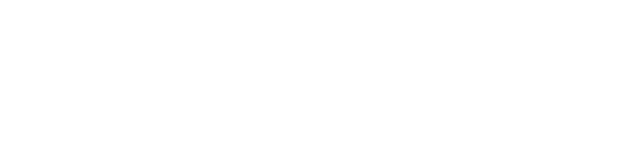
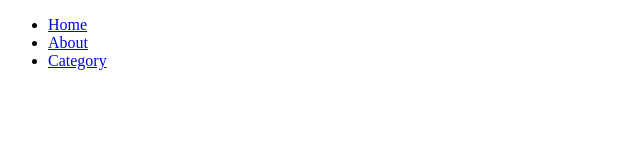
Before and after one commit to TyDAngga/SistemPPDB-SMK-REST-Arsitektur, a plain HTML site: page index.html in a window 1280 px wide. Shown: the whole page, without its empty margins (0-640 px from the left). Drawn offline with Linux system fonts and the light colour scheme.

Commit message:
index.html has nav tag and ul li and all the inside tag

```diff
--- a/index.html
+++ b/index.html
@@ -7,6 +7,24 @@
     <title>Document</title>
 </head>
 <body>
-
+    <nav class="topNav">
+        <ul>
+            <li>
+                <a href="#">
+                    Home
+                </a>
+            </li>
+            <li>
+                <a href="#">
+                    About
+                </a>
+            </li>
+            <li>
+                <a href="#">
+                    Category
+                </a>
+            </li>
+        </ul>
+    </nav>
 </body>
 </html>
```
Also changed, not shown: style.css (added).
